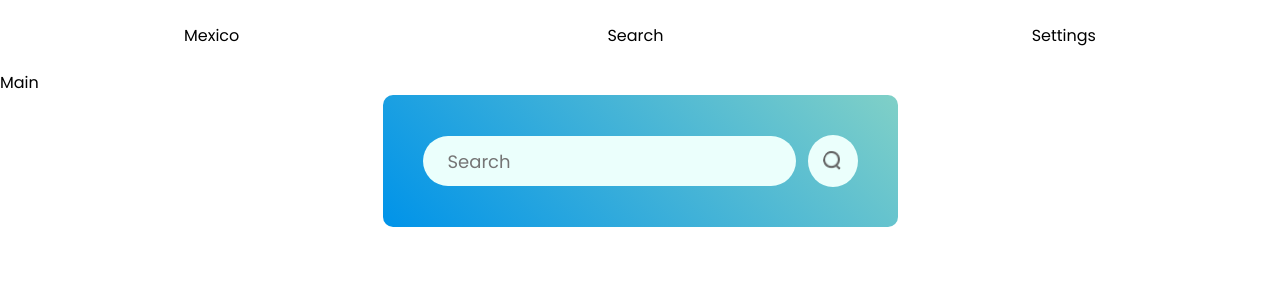
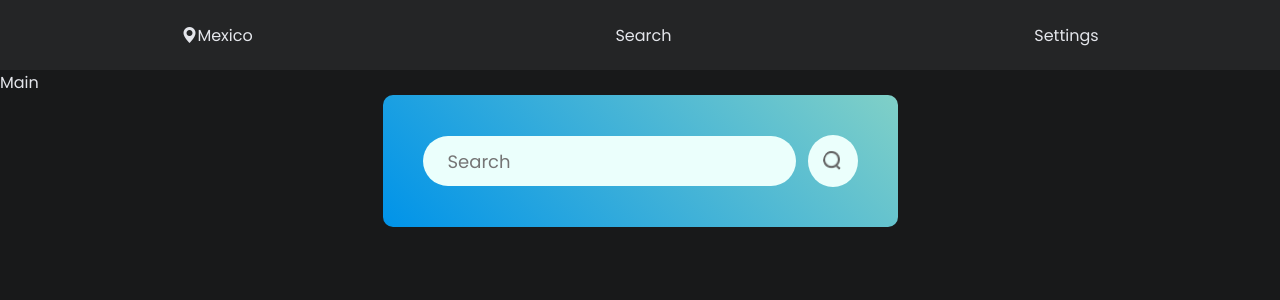
Before and after one commit to mayrars/weather-react, a React (Vite) app: page / in a window 1280 px wide. Shown: the top 300 px of the page. Built offline with nearby package versions, Linux system fonts and the light colour scheme; no server answers.

Commit message:
import styles and icons

```diff
--- a/src/App.jsx
+++ b/src/App.jsx
@@ -1,9 +1,11 @@
 import Header from "./components/Header"
 import Main from "./components/Main"
 import Weather from "./components/Weather"
+import './styles/components/App.scss'
+import "bootstrap-icons/font/bootstrap-icons.css"
 
 const App = () => {
-  const dark = false
+  const dark = true
   return (
     <div className={`App-${dark ? 'dark' : 'light'}`}>
       <Header />
```
